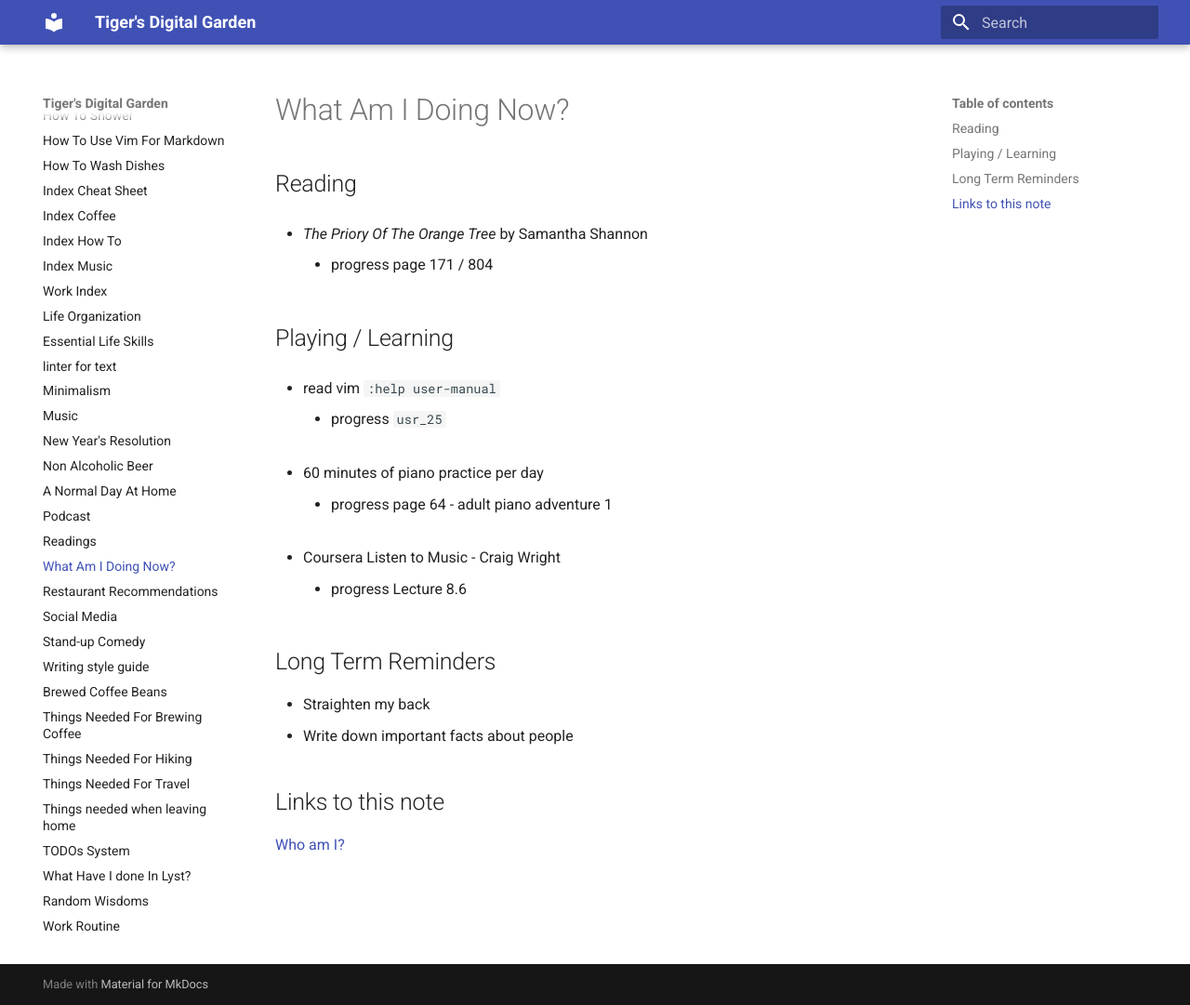
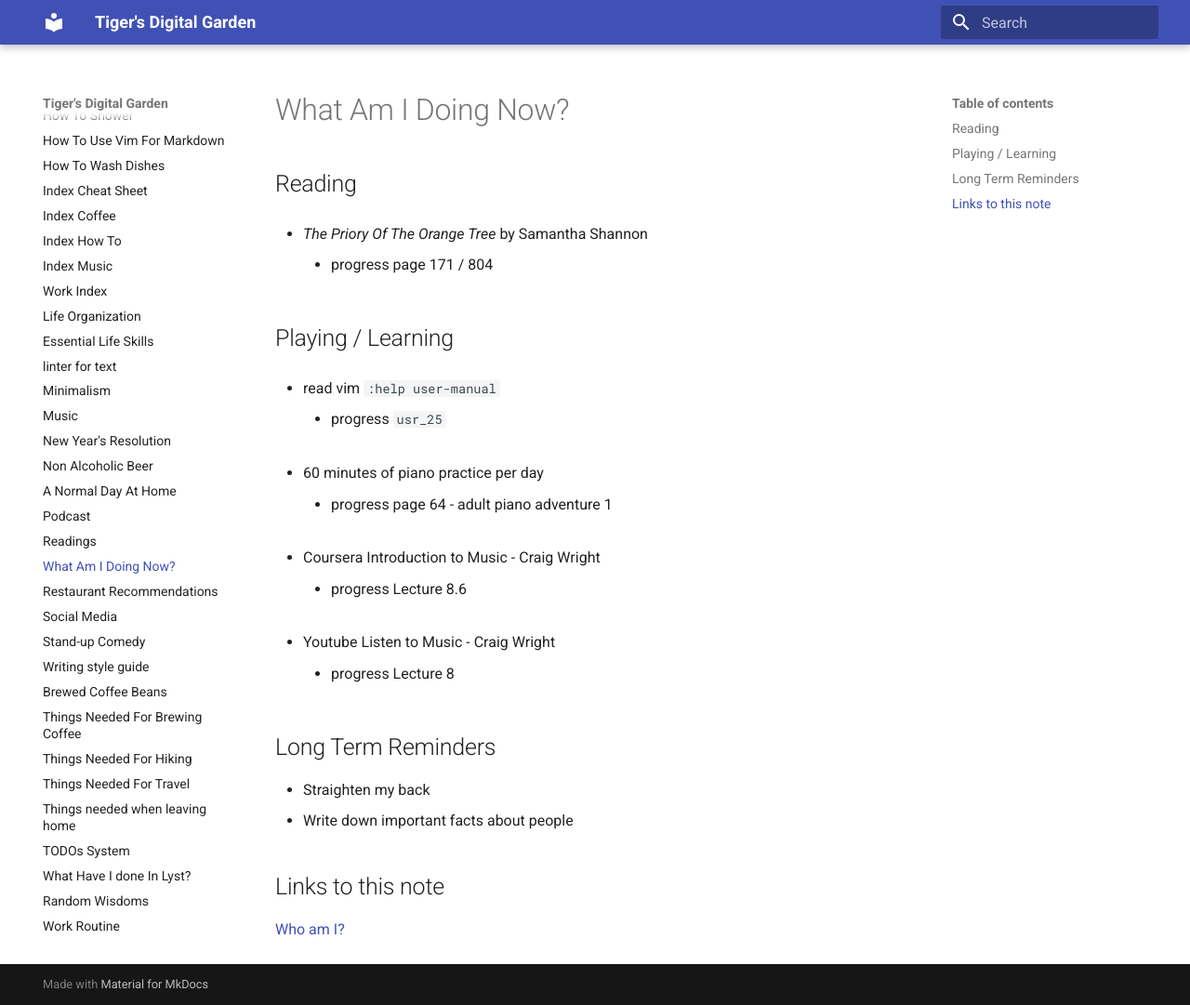
Before and after one commit to ynotstartups/notes, an MkDocs documentation site: the page built from notes/reminders.md, in a window 1280 px wide and 1081 px high. Shown: the whole window at 93% size. Built offline with MkDocs 1.6.1 and Material for MkDocs 9.7.7, drawn with Linux system fonts in a browser that asks for light colours.

Commit message:
add youtube listen to music

```diff
--- a/notes/reminders.md
+++ b/notes/reminders.md
@@ -16,9 +16,13 @@
 
   - progress page 64 - adult piano adventure 1
 
-- Coursera Listen to Music - Craig Wright
+- Coursera Introduction to Music - Craig Wright
 
   - progress Lecture 8.6
+
+- Youtube Listen to Music - Craig Wright
+
+  - progress Lecture 8
 
 ## Long Term Reminders
 
```
